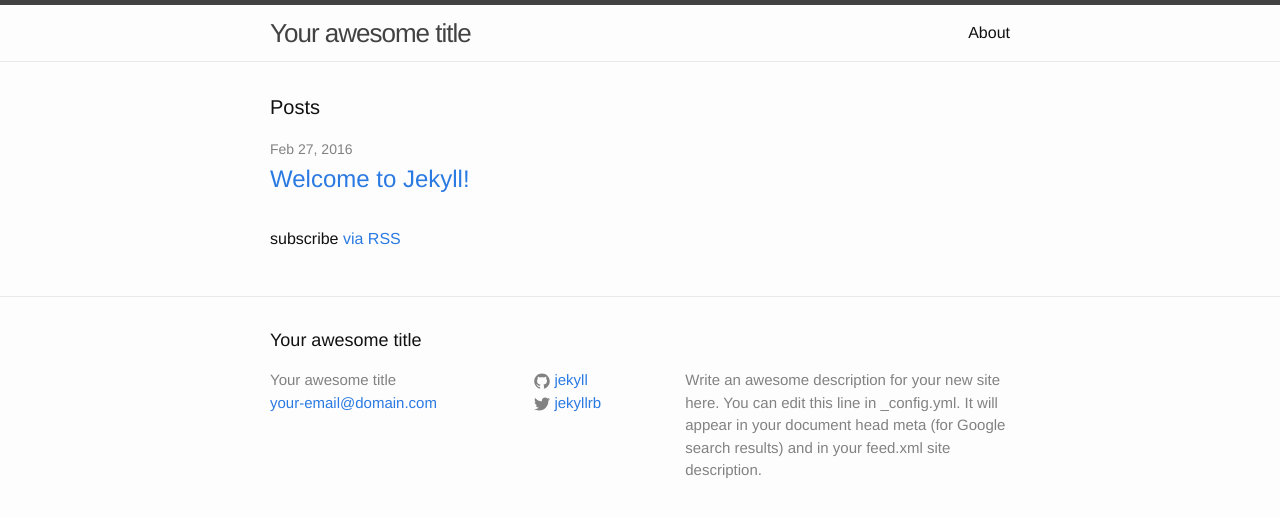
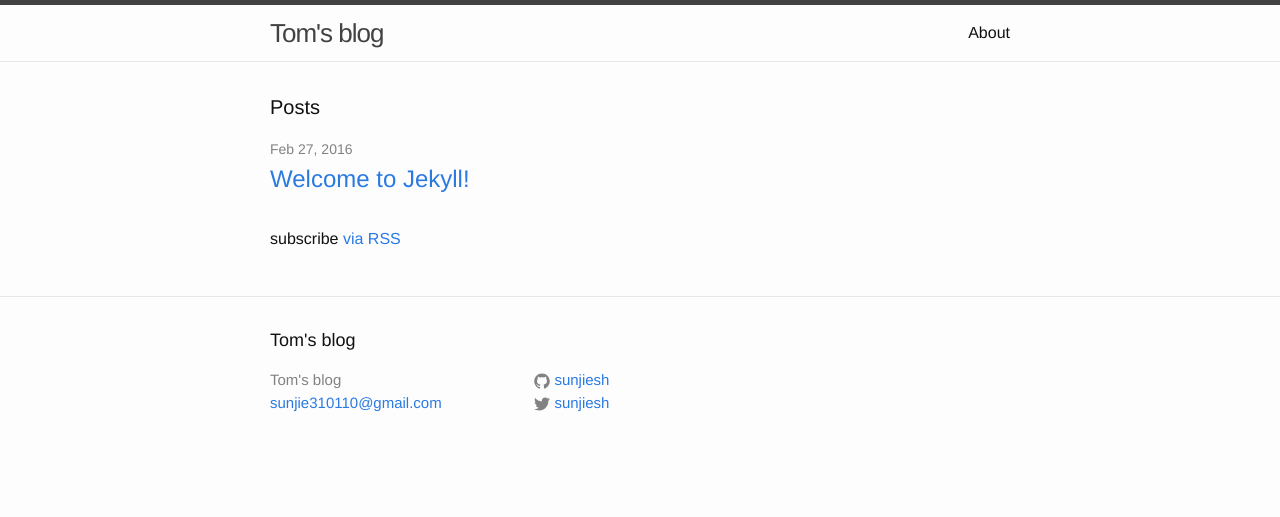
Before and after one commit to sunjiesh/sunjiesh.github.io, a Jekyll site: the page built from index.html, in a window 1280 px wide. Shown: the top 517 px of the page. Built offline with Jekyll 4.4.1, drawn with Linux system fonts in a browser that asks for light colours.

Commit message:
change jekyll default setting

```diff
--- a/_config.yml
+++ b/_config.yml
@@ -6,16 +6,13 @@
 # 'jekyll serve'. If you change this file, please restart the server process.
 
 # Site settings
-title: Your awesome title
-email: your-email@domain.com
+title: Tom's blog
+email: sunjie310110@gmail.com
 description: > # this means to ignore newlines until "baseurl:"
-  Write an awesome description for your new site here. You can edit this
-  line in _config.yml. It will appear in your document head meta (for
-  Google search results) and in your feed.xml site description.
 baseurl: "" # the subpath of your site, e.g. /blog
-url: "http://yourdomain.com" # the base hostname & protocol for your site
-twitter_username: jekyllrb
-github_username:  jekyll
+url: "http://sunjiesh.com.cn" # the base hostname & protocol for your site
+twitter_username: sunjiesh
+github_username:  sunjiesh
 
 # Build settings
 markdown: kramdown
```
